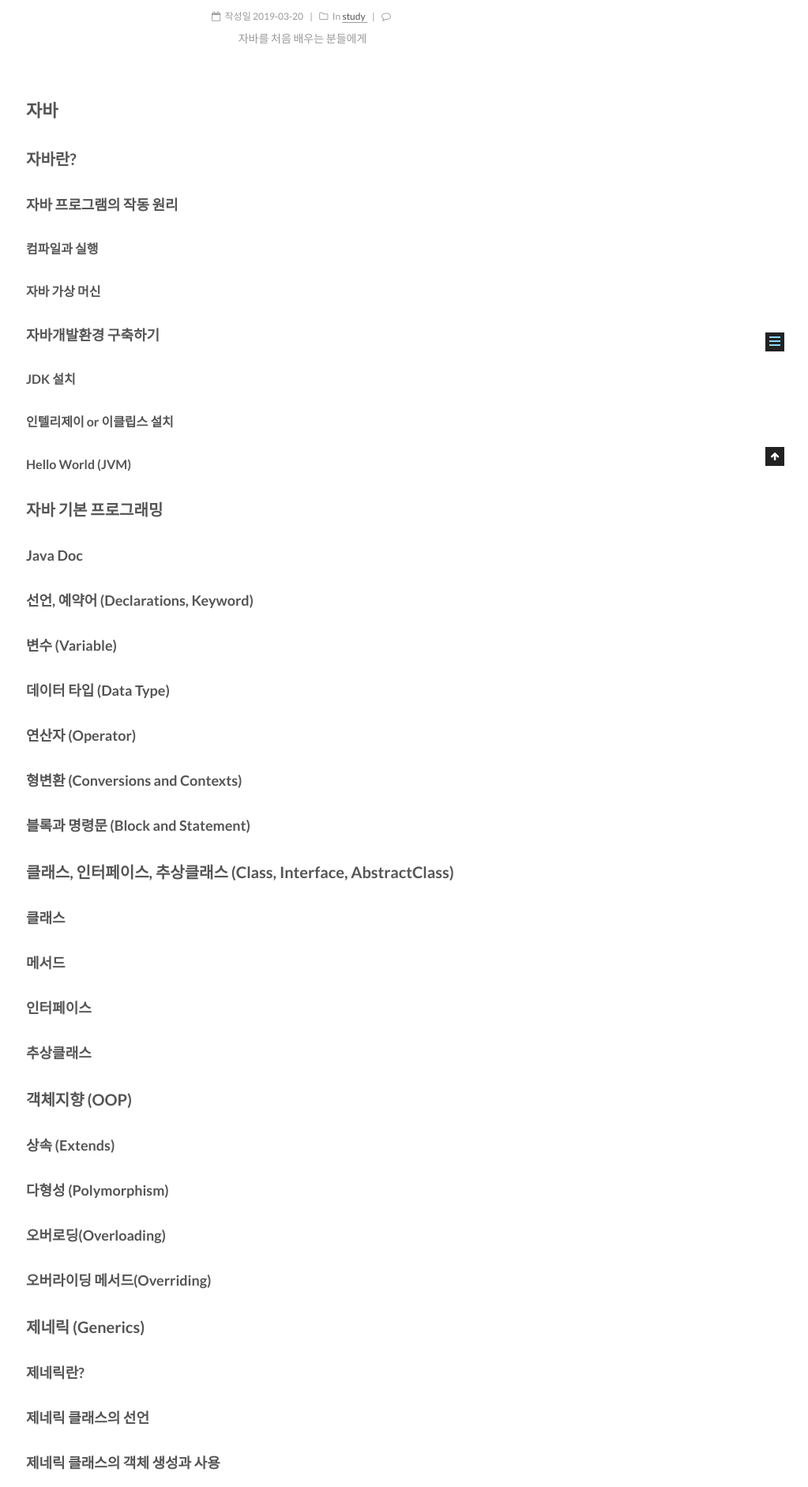
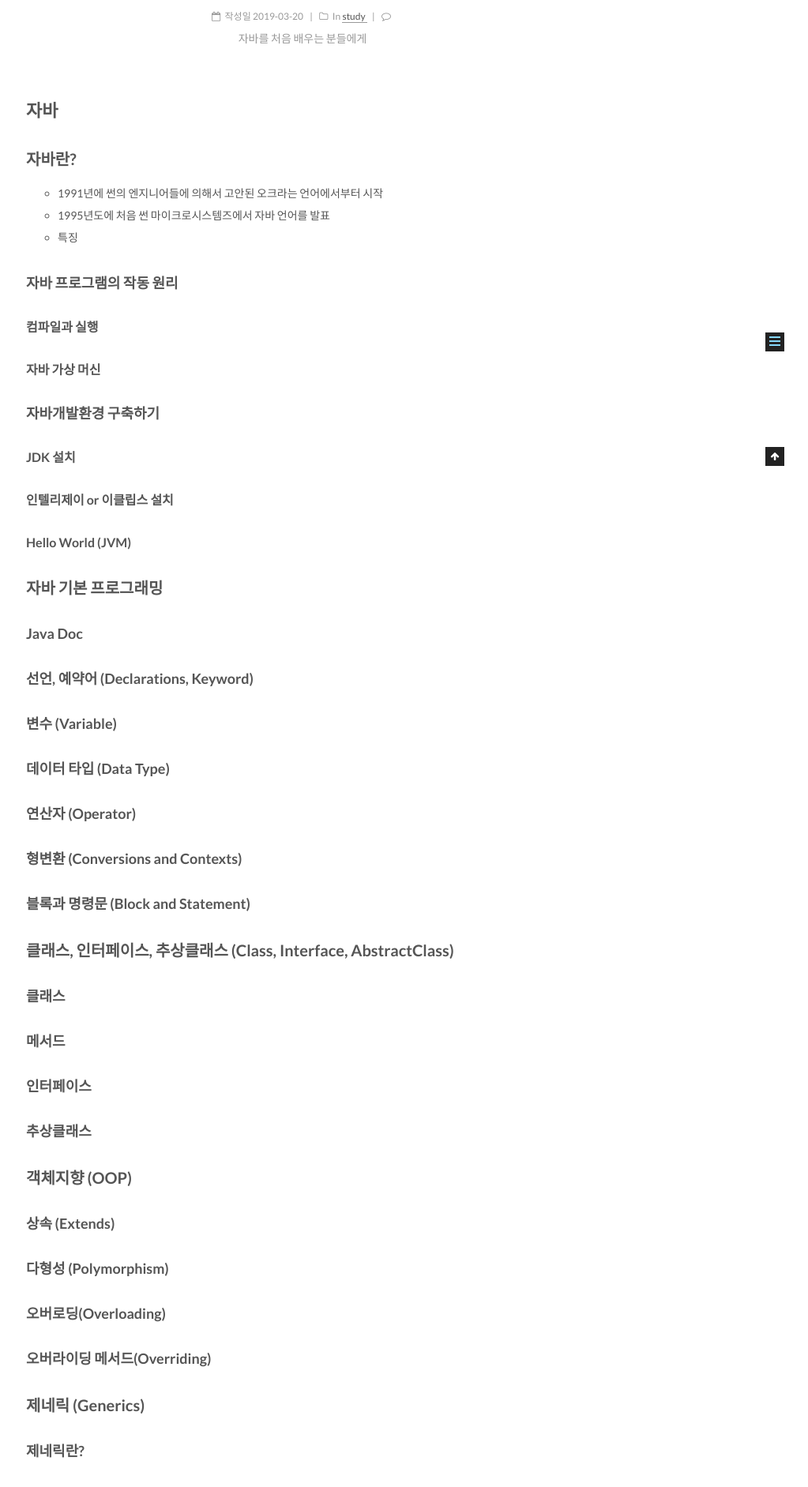
Before and after one commit to csj4032/csj4032.github.io, a Jekyll site: the page built from _posts/2019-03-20-자바_초급편.md, in a window 1280 px wide. Shown: the part 410-2293 px from the top of the page at 79% size, without its empty margins (257-1280 px from the left). Built offline with Jekyll 4.4.1, drawn with Linux system fonts in a browser that asks for light colours; comment, search, counter and statistics services are not loaded.

Commit message:
자바 초급편 자바란

```diff
--- a/_posts/2019-03-20-자바_초급편.md
+++ b/_posts/2019-03-20-자바_초급편.md
@@ -11,6 +11,10 @@ comments: true
 # 자바
 
 ## 자바란?
+* 1991년에 썬의 엔지니어들에 의해서 고안된 오크라는 언어에서부터 시작
+* 1995년도에 처음 썬 마이크로시스템즈에서 자바 언어를 발표
+* 특징
+
 ### 자바 프로그램의 작동 원리
 #### 컴파일과 실행
 #### 자바 가상 머신
```
